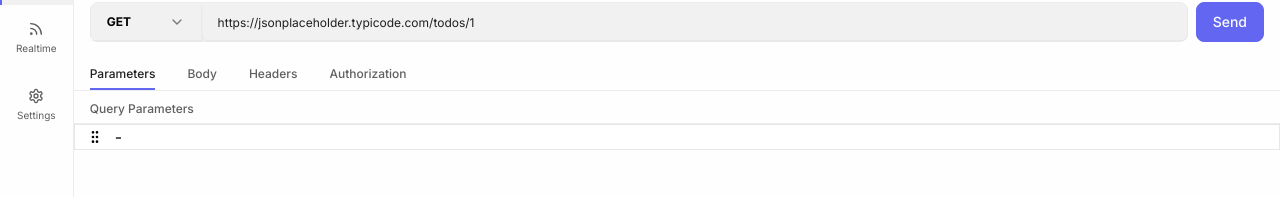
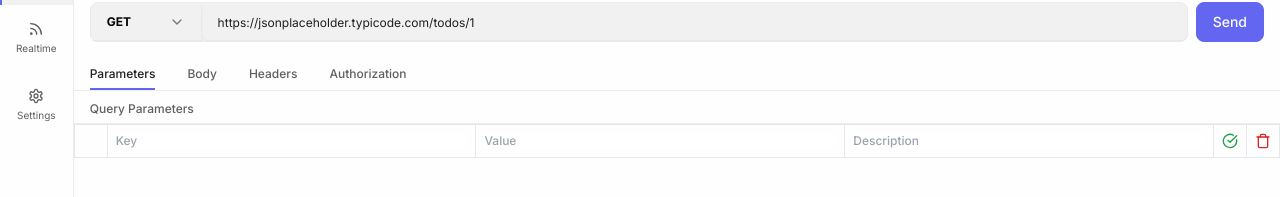
Before and after one commit to Reche13/polonium, a Next.js app: page / in a window 1280 px wide. Shown: the part 103-300 px from the top of the page. Built offline with nearby package versions, Linux system fonts and the light colour scheme.

Commit message:
automatic row creation added, active status and delete function added

```diff
--- a/src/components/tables/DraggableTable.tsx
+++ b/src/components/tables/DraggableTable.tsx
@@ -20,7 +20,13 @@ import { ReactNode } from "react";
 
 interface Props {
   handleDragEnd: (e: DragEndEvent) => void;
-  rows: { id: string; [key: string]: string }[];
+  rows: {
+    id: string;
+    key: string;
+    value: string;
+    description?: string;
+    active: boolean;
+  }[];
   children: ReactNode;
 }
 
@@ -59,11 +65,17 @@ export const Row = ({ id, children }: RowProps) => {
       ref={setNodeRef}
       {...listeners}
       style={style}
-      className="flex items-center bg-white"
+      className="flex items-center divide-x bg-bg-light-pri dark:bg-bg-dark-pri group"
     >
       {/* Drag Handle */}
-      <div className="w-10 flex justify-center items-center px-2">
-        <GripVertical size={16} className="cursor-grab" {...listeners} />
+      <div
+        className="flex justify-center items-center p-2 cursor-grab"
+        {...listeners}
+      >
+        <GripVertical
+          size={16}
+          className="transition-opacity opacity-0 group-hover:opacity-100 text-text-b-sec dark:text-text-w-sec"
+        />
       </div>
 
       {children}
--- a/src/components/tables/QueryParamsTable.tsx
+++ b/src/components/tables/QueryParamsTable.tsx
@@ -2,12 +2,27 @@ import { useRequestTabStore } from "@/stores/RequestTabStore";
 import React from "react";
 import { DraggableTable, Row } from "./DraggableTable";
 import { DragEndEvent } from "@dnd-kit/core";
+import { CircleCheckBig, Trash } from "lucide-react";
+import { cn } from "@/lib/cn";
 
 const QueryParamsTable = () => {
-  const { activeTabId, tabs, moveQueryParam, updateQueryParam } =
+  const { activeTabId, tabs, moveQueryParam, updateQueryParam, editTab } =
     useRequestTabStore();
   const activeTab = tabs.find((req) => req.id === activeTabId);
   const queryParams = activeTab?.queryParams || [];
+
+  const ensureEmptyRow = (queryParams: any[]) => {
+    const lastRow = queryParams[queryParams.length - 1];
+    if (lastRow && lastRow.key.trim() !== "") {
+      queryParams.push({
+        id: crypto.randomUUID(),
+        key: "",
+        value: "",
+        description: "",
+        active: true,
+      });
+    }
+  };
 
   const handleDragEnd = ({ active, over }: DragEndEvent) => {
     if (!over || active.id === over.id) return;
@@ -15,14 +30,97 @@ const QueryParamsTable = () => {
     const toIndex = queryParams.findIndex((r) => r.id === over.id);
     if (fromIndex !== -1 && toIndex !== -1) {
       moveQueryParam(activeTabId, fromIndex, toIndex);
+
+      setTimeout(() => {
+        const updatedQueryParams =
+          useRequestTabStore
+            .getState()
+            .tabs.find((req) => req.id === activeTabId)?.queryParams || [];
+
+        ensureEmptyRow(updatedQueryParams);
+        editTab(activeTabId, { queryParams: updatedQueryParams });
+      }, 0);
     }
+  };
+
+  const handleChange = (id: string, key: string, value: string) => {
+    const updatedQueryParams = queryParams.map((row) =>
+      row.id === id ? { ...row, [key]: value } : row
+    );
+    ensureEmptyRow(updatedQueryParams);
+    editTab(activeTabId, { queryParams: updatedQueryParams });
+  };
+
+  const changeActivity = (id: string) => {
+    editTab(activeTabId, {
+      queryParams: queryParams.map((param) =>
+        param.id === id ? { ...param, active: !param.active } : param
+      ),
+    });
+  };
+
+  const deleteParam = (id: string) => {
+    editTab(activeTabId, {
+      queryParams: queryParams.filter((param) => param.id !== id),
+    });
   };
 
   return (
     <DraggableTable handleDragEnd={handleDragEnd} rows={queryParams}>
       {queryParams.map((param) => (
         <Row key={param.id} id={param.id}>
-          {param.key} - {param.value}
+          <div className="p-2 flex flex-1">
+            <input
+              type="text"
+              placeholder="Key"
+              value={param.key}
+              onChange={(e) => handleChange(param.id, "key", e.target.value)}
+              onPointerDownCapture={(e) => e.stopPropagation()}
+              spellCheck={false}
+              className="text-xs font-medium text-text-b-pri dark:text-text-w-pri outline-none w-full"
+            />
+          </div>
+          <div className="p-2 flex flex-1">
+            <input
+              type="text"
+              placeholder="Value"
+              value={param.value}
+              onChange={(e) => handleChange(param.id, "value", e.target.value)}
+              onPointerDownCapture={(e) => e.stopPropagation()}
+              spellCheck={false}
+              className="text-xs font-medium text-text-b-pri dark:text-text-w-pri outline-none w-full"
+            />
+          </div>
+          <div className="p-2 flex flex-1">
+            <input
+              type="text"
+              placeholder="Description"
+              value={param.description}
+              onChange={(e) =>
+                handleChange(param.id, "description", e.target.value)
+              }
+              onPointerDownCapture={(e) => e.stopPropagation()}
+              spellCheck={false}
+              className="text-xs font-medium text-text-b-pri dark:text-text-w-pri outline-none w-full"
+            />
+          </div>
+          <div
+            className="p-2 cursor-pointer"
+            onClick={() => changeActivity(param.id)}
+            onPointerDownCapture={(e) => e.stopPropagation()}
+          >
+            <CircleCheckBig
+              size={16}
+              className={cn(param.active ? "text-green-600" : "text-gray-500")}
+            />
+          </div>
+          <div
+            className="p-2 cursor-pointer"
+            onClick={() => deleteParam(param.id)}
+            onPointerDownCapture={(e) => e.stopPropagation()}
+          >
+            <Trash size={16} className="text-red-600" />
+          </div>
         </Row>
       ))}
     </DraggableTable>
--- a/src/stores/RequestTabStore.ts
+++ b/src/stores/RequestTabStore.ts
@@ -1,6 +1,12 @@
 import { create } from "zustand";
 
-type RowType = { id: string; [key: string]: string };
+type RowType = {
+  id: string;
+  key: string;
+  value: string;
+  description?: string;
+  active: boolean;
+};
 
 interface RequestTab {
   id: string;
@@ -36,7 +42,15 @@ export const useRequestTabStore = create<RequestTabStore>((set) => ({
       method: "GET",
       url: "https://jsonplaceholder.typicode.com/todos/1",
       selectedOptionNav: "PARAMS",
-      queryParams: [{ id: crypto.randomUUID(), key: "", value: "" }],
+      queryParams: [
+        {
+          id: crypto.randomUUID(),
+          key: "",
+          value: "",
+          description: "",
+          active: true,
+        },
+      ],
     },
   ],
   activeTabId: "default-tab",
```
